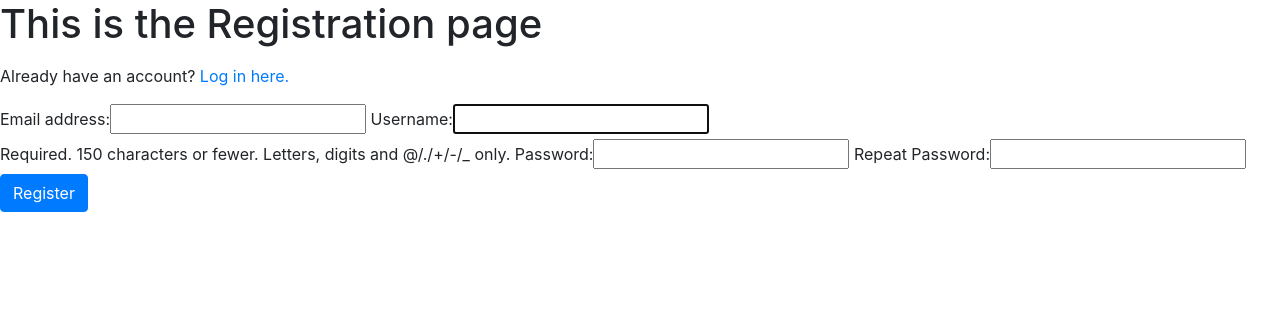
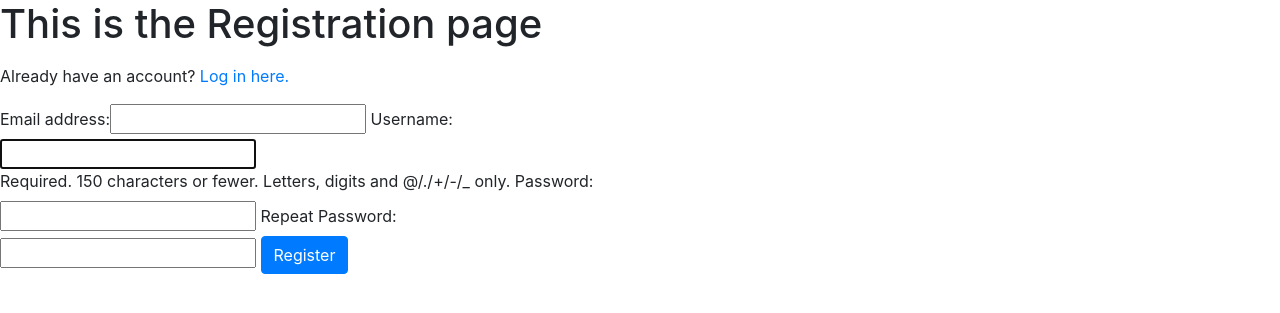
Before and after one commit to connor-blackburn/HighCal, a Django app: page /accounts/register/ in a window 1280 px wide. Shown: the part 56-369 px from the top of the page. Run offline with Django 3.2, Linux system fonts and the light colour scheme; some libraries are stand-ins or nearby versions.

Commit message:
static + css dir created alongside main.css to give the project the ability to be styled. This is linked within base.html and the forms within the project given a styling of width: 50%

```diff
--- /dev/null
+++ b/static/css/main.css
@@ -0,0 +1,3 @@
+form {
+    width: 50%;
+}
--- a/templates/base.html
+++ b/templates/base.html
@@ -9,6 +9,9 @@
 
     <!-- Bootstrap CSS -->
     <link rel="stylesheet" href="https://stackpath.bootstrapcdn.com/bootstrap/4.4.1/css/bootstrap.min.css" integrity="sha384-Vkoo8x4CGsO3+Hhxv8T/Q5PaXtkKtu6ug5TOeNV6gBiFeWPGFN9MuhOf23Q9Ifjh" crossorigin="anonymous">
+
+    <!-- CSS -->
+    <link rel="stylesheet" href="{% static 'css/main.css' %}">
 
     <title>{% block title %}{% endblock %}</title>
 
--- a/templates/registration/password_reset_form.html
+++ b/templates/registration/password_reset_form.html
@@ -1,4 +1,4 @@
-{% extends 'base.html' %}}
+{% extends 'base.html' %}
 
 {% block title %}Password Reset{% endblock %}
 
```
